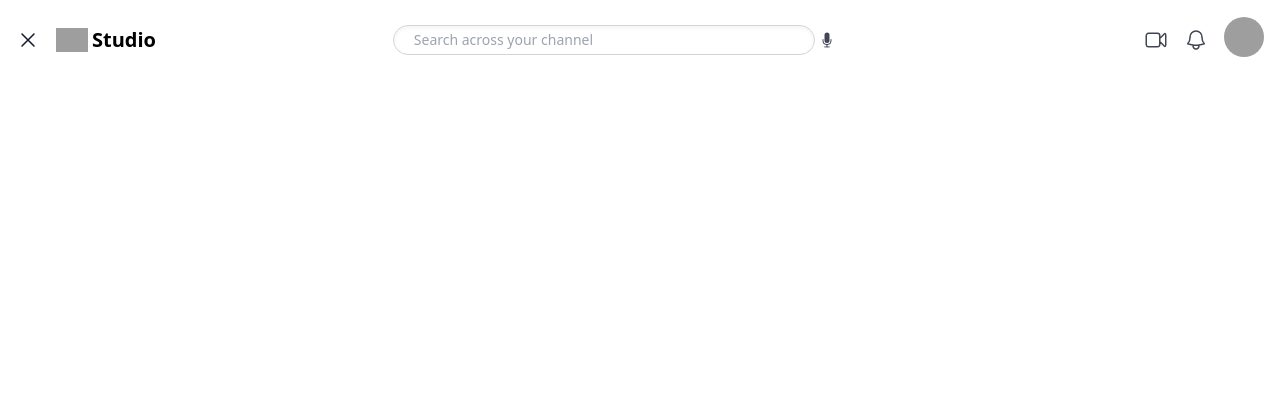
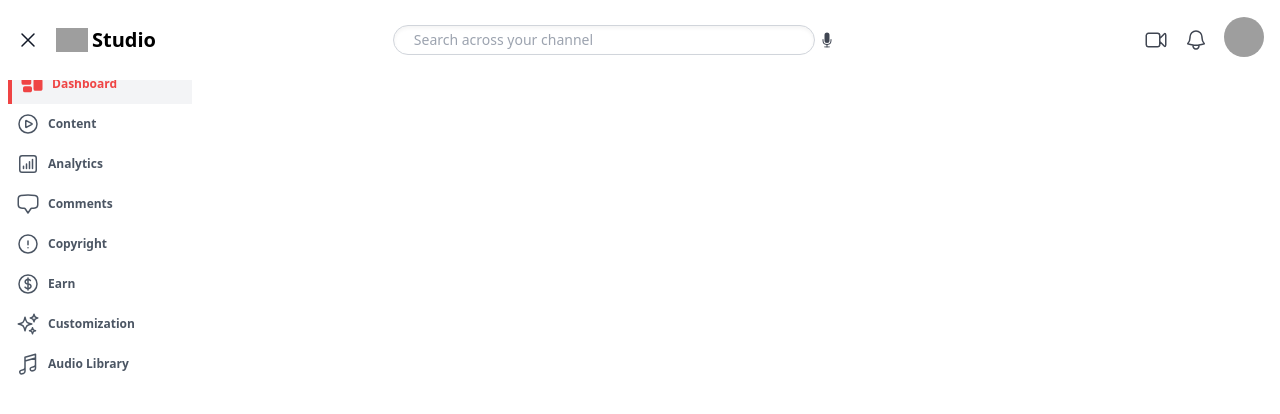
Before and after one commit to ProgrammingWithGaurav/Youtube2-supabase, a Next.js app: page /studio in a window 1280 px wide. Shown: the top 414 px of the page. Built offline with nearby package versions, Linux system fonts and the light colour scheme; grey boxes are pictures that could not be loaded; what javascript-time-ago would draw is missing.

Commit message:
Completed Studio Sidebar 1/2 ✨✨✨

```diff
--- a/components/Studio/Sidebar.jsx
+++ b/components/Studio/Sidebar.jsx
@@ -1,9 +1,121 @@
-import React from 'react'
+import React from "react";
+import {
+  ChartBarSquareIcon,
+  PlayCircleIcon,
+  RectangleGroupIcon,
+  ChatBubbleBottomCenterIcon,
+  ExclamationCircleIcon,
+  CurrencyDollarIcon,
+  MusicalNoteIcon,
+  SparklesIcon,
+} from "@heroicons/react/24/outline";
+import {
+  RectangleGroupIcon as ActiveRectangleGroupIcon,
+  PlayCircleIcon as ActivePlayCircleIcon,
+  ChatBubbleBottomCenterIcon as ActiveChatBubbleBottomCenterIcon,
+  ChartBarSquareIcon as ActiveChartBarSquareIcon,
+  ExclamationCircleIcon as ActiveExclamationCircleIcon,
+  CurrencyDollarIcon as ActiveCurrencyDollarIcon,
+  MusicalNoteIcon as ActiveMusicalNoteIcon,
+  SparklesIcon as ActiveSparklesIcon,
+} from "@heroicons/react/24/solid";
+import { useStateContext } from "../../context/StateContext";
+import { useChannelState } from "../../context/ChannelState";
+
+const SidebarOptions = [
+  {
+    name: "Dashboard",
+    icon: <RectangleGroupIcon className="studio-sidebar-icon" />,
+    activeIcon: <ActiveRectangleGroupIcon className="studio-sidebar-icon" />,
+    onClick: () => {},
+  },
+  {
+    name: "Content",
+    icon: <PlayCircleIcon className="studio-sidebar-icon" />,
+    activeIcon: <ActivePlayCircleIcon className="studio-sidebar-icon" />,
+    onClick: () => {},
+  },
+  {
+    name: "Analytics",
+    icon: <ChartBarSquareIcon className="studio-sidebar-icon" />,
+    activeIcon: <ActiveChartBarSquareIcon className="studio-sidebar-icon" />,
+    onClick: () => {},
+  },
+  {
+    name: "Comments",
+    icon: <ChatBubbleBottomCenterIcon className="studio-sidebar-icon" />,
+    activeIcon: (
+      <ActiveChatBubbleBottomCenterIcon className="studio-sidebar-icon" />
+    ),
+    onClick: () => {},
+  },
+  {
+    name: "Copyright",
+    icon: <ExclamationCircleIcon className="studio-sidebar-icon" />,
+    activeIcon: <ActiveExclamationCircleIcon className="studio-sidebar-icon" />,
+    onClick: () => {},
+  },
+  {
+    name: "Earn",
+    icon: <CurrencyDollarIcon className="studio-sidebar-icon" />,
+    activeIcon: <ActiveCurrencyDollarIcon className="studio-sidebar-icon" />,
+    onClick: () => {},
+  },
+  {
+    name: "Customization",
+    icon: <SparklesIcon className="studio-sidebar-icon" />,
+    activeIcon: <ActiveSparklesIcon className="studio-sidebar-icon" />,
+    onClick: () => {},
+  },
+  {
+    name: "Audio Library",
+    icon: <MusicalNoteIcon className="studio-sidebar-icon" />,
+    activeIcon: <ActiveMusicalNoteIcon className="studio-sidebar-icon" />,
+    onClick: () => {},
+  },
+];
 
 const Sidebar = () => {
+  const { isSidebar, setLoading, setLoadingProgress } = useStateContext();
+  const { activeSidebar, setActiveSidebar } = useChannelState();
+
   return (
-    <div>Sidebar</div>
-  )
-}
+    <div
+      className={`${
+        isSidebar ? "min-w-[200px]" : "max-w-[60px]"
+      } h-screen flex flex-col p-2 mt-4 scrollbar z-[100] bg-white fixed left-0 dark:bg-neutral-900 top-10 pb-10 pt-2`}
+    >
+      {SidebarOptions?.map((option) => (
+        <div
+          key={option.name}
+          onClick={() => {
+            setLoading(true);
+            setLoadingProgress(90);
+            setTimeout(() => {
+              setLoadingProgress(100);
+            }, 500);
 
-export default Sidebar
+            setTimeout(() => {
+              setLoadingProgress(100);
+              option.onClick();
+              setActiveSidebar(option.name);
+              setLoading(false);
+            }, 700);
+          }}
+          className={`text-xs flex items-center text-gray-600 dark:text-gray-300 gap-2 p-2 cursor-pointer py-2 font-semibold ${
+            isSidebar ? "lg:pr-6 pr-4" : "pr-2"
+          } ${
+            activeSidebar === option.name
+              ? "text-red-500 dark:text-red-500 border-l-4 bg-gray-100 border-red-500 dark:bg-black/50"
+              : ""
+          }`}
+        >
+          {activeSidebar === option.name ? option.activeIcon : option.icon}
+          {isSidebar && option.name}
+        </div>
+      ))}
+    </div>
+  );
+};
+
+export default Sidebar;
--- a/components/Studio/UploadVideo.jsx
+++ b/components/Studio/UploadVideo.jsx
@@ -61,8 +61,7 @@
             Select Files
           </button>
           <span className="text-gray-600/50 dark:text-gray-200/50 text-xs mt-10">
-            Please be sure not to violate others' copyright or privacy rights.
-            Learn more
+            Please be sure not to violate others copyright or privacy rights. <span className='text-blue-400'>Learn more</span>
           </span>
         </div>
       </div>
--- a/context/ChannelState.jsx
+++ b/context/ChannelState.jsx
@@ -176,10 +176,11 @@
   ]);
 
   const [showUpload, setShowUpload] = useState(false);
+  const [activeSidebar, setActiveSidebar] = useState('Dashboard');
 
   const fetchChannelVideos = (videos) => {
-    return videos.filter(video => currentChannel?.uid === video?.channelRef)
-  }
+    return videos.filter((video) => currentChannel?.uid === video?.channelRef);
+  };
 
   const channelSearches = [
     "hello world",
@@ -271,7 +272,9 @@
         channelSearches,
         fetchChannelVideos,
         showUpload,
-        setShowUpload
+        setShowUpload,
+        activeSidebar,
+        setActiveSidebar
       }}
     >
       {children}
--- a/context/StateContext.jsx
+++ b/context/StateContext.jsx
@@ -78,10 +78,13 @@
       },
     },
     {
-      name: "Youtube Studio",
+      name:
+        router.pathname === "/studio" ? "Youtube" : "Youtube Studio",
       icon: <PlayIcon className="icon" />,
       onClick: () => {
-        router.push("/studio?dashboard=true");
+        router.pathname === "/studio"
+          ? router.push("/")
+          : router.push("/studio?dashboard=true");
       },
     },
     {
@@ -205,7 +208,8 @@
       channelRef: "a00c3e26-aa9b-11ed-afa1-0242ac120002",
       timestamp: new Date(),
       duration: 500,
-      description: "Lorem ipsum dolor sit amet, consectetur adipiscing elit, sed do eiusmod tempor incididunt ut labore et dolore magna aliqua. Ut enim ad minim veniam, quis nostrud exercitation ullamco laboris nisi ut aliquip ex ea commodo consequat. Duis aute irure dolor in reprehenderit in voluptate velit esse cillum dolore eu fugiat nulla pariatur. Excepteur sint occaecat cupidatat non proident, sunt in culpa qui officia deserunt mollit anim id est laborum.",
+      description:
+        "Lorem ipsum dolor sit amet, consectetur adipiscing elit, sed do eiusmod tempor incididunt ut labore et dolore magna aliqua. Ut enim ad minim veniam, quis nostrud exercitation ullamco laboris nisi ut aliquip ex ea commodo consequat. Duis aute irure dolor in reprehenderit in voluptate velit esse cillum dolore eu fugiat nulla pariatur. Excepteur sint occaecat cupidatat non proident, sunt in culpa qui officia deserunt mollit anim id est laborum.",
       url: "https://www.youtube.com/watch?v=XIrOM9oP3pA",
       type: "programming",
       likes: ["a00c3e26-aa9b-11fa-afa1-0242ac120003"],
@@ -248,10 +252,14 @@
       channelRef: "a00c3e26-aa9b-11fa-afa1-0242ac120003",
       timestamp: new Date(),
       duration: 800,
-      description: "Lorem ipsum dolor sit amet, consectetur adipiscing elit, sed do eiusmod tempor incididunt ut labore et dolore magna aliqua. Ut enim ad minim veniam, quis nostrud exercitation ullamco laboris nisi ut aliquip ex ea commodo consequat. Duis aute irure dolor in reprehenderit in voluptate velit esse cillum dolore eu fugiat nulla pariatur. Excepteur sint occaecat cupidatat non proident, sunt in culpa qui officia deserunt mollit anim id est laborum.",
+      description:
+        "Lorem ipsum dolor sit amet, consectetur adipiscing elit, sed do eiusmod tempor incididunt ut labore et dolore magna aliqua. Ut enim ad minim veniam, quis nostrud exercitation ullamco laboris nisi ut aliquip ex ea commodo consequat. Duis aute irure dolor in reprehenderit in voluptate velit esse cillum dolore eu fugiat nulla pariatur. Excepteur sint occaecat cupidatat non proident, sunt in culpa qui officia deserunt mollit anim id est laborum.",
       url: "https://www.youtube.com/watch?v=XIrOM9oP3pA",
       type: "hobbies",
-      likes: ["a00c3e26-aa9b-11ed-afa1-0242ac120002", "a00c3e26-aa9b-11fa-afa1-0242ac120003"],
+      likes: [
+        "a00c3e26-aa9b-11ed-afa1-0242ac120002",
+        "a00c3e26-aa9b-11fa-afa1-0242ac120003",
+      ],
       comments: [
         {
           timestamp: new Date(),
--- a/styles/globals.css
+++ b/styles/globals.css
@@ -9,6 +9,10 @@
 
   .icon {
     @apply text-gray-900 w-10 h-10 p-2 transition rounded-full cursor-pointer dark:text-white;
+  }
+
+  .studio-sidebar-icon {
+    @apply w-6 h-6;
   }
 
   body {
```
